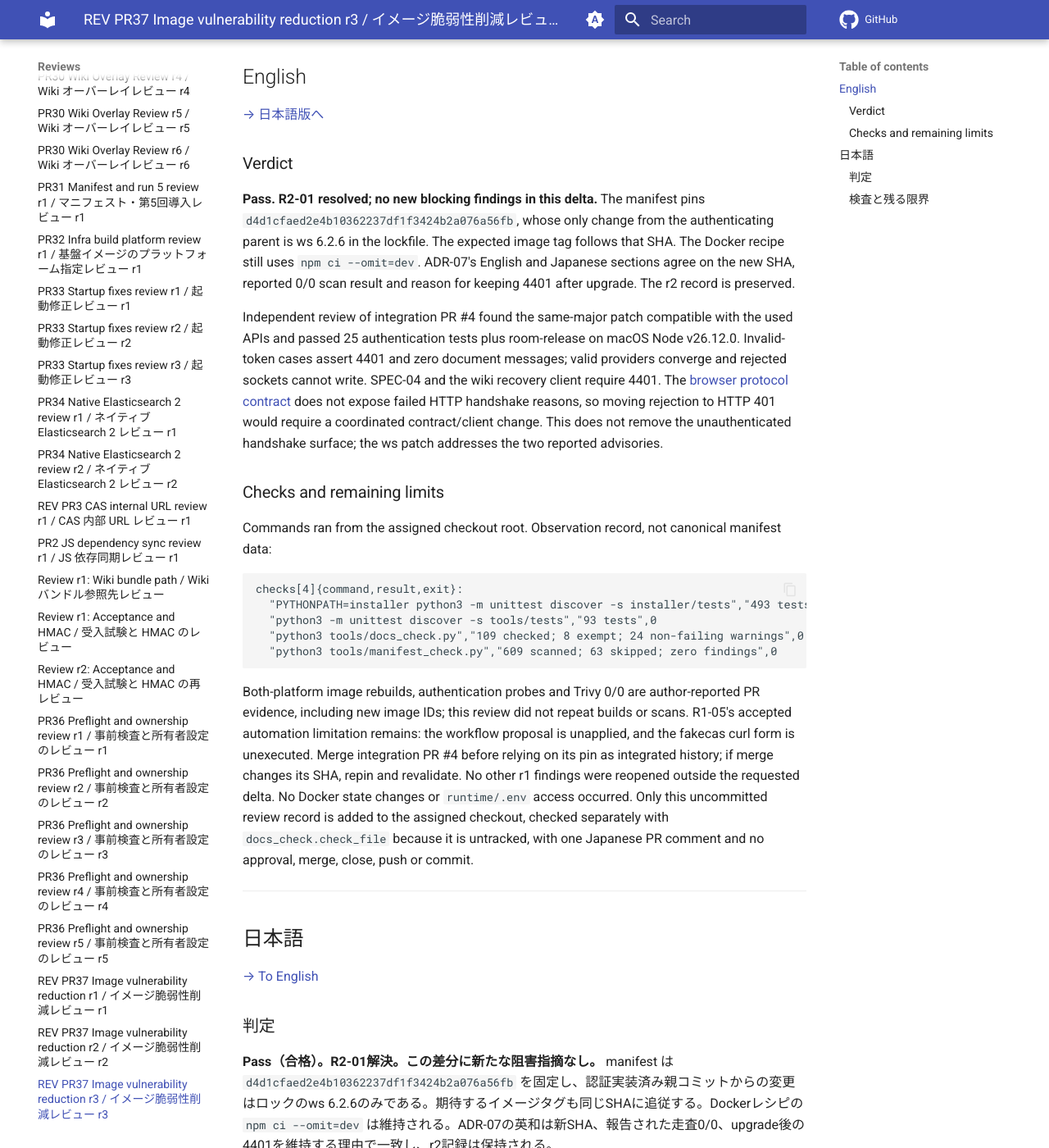
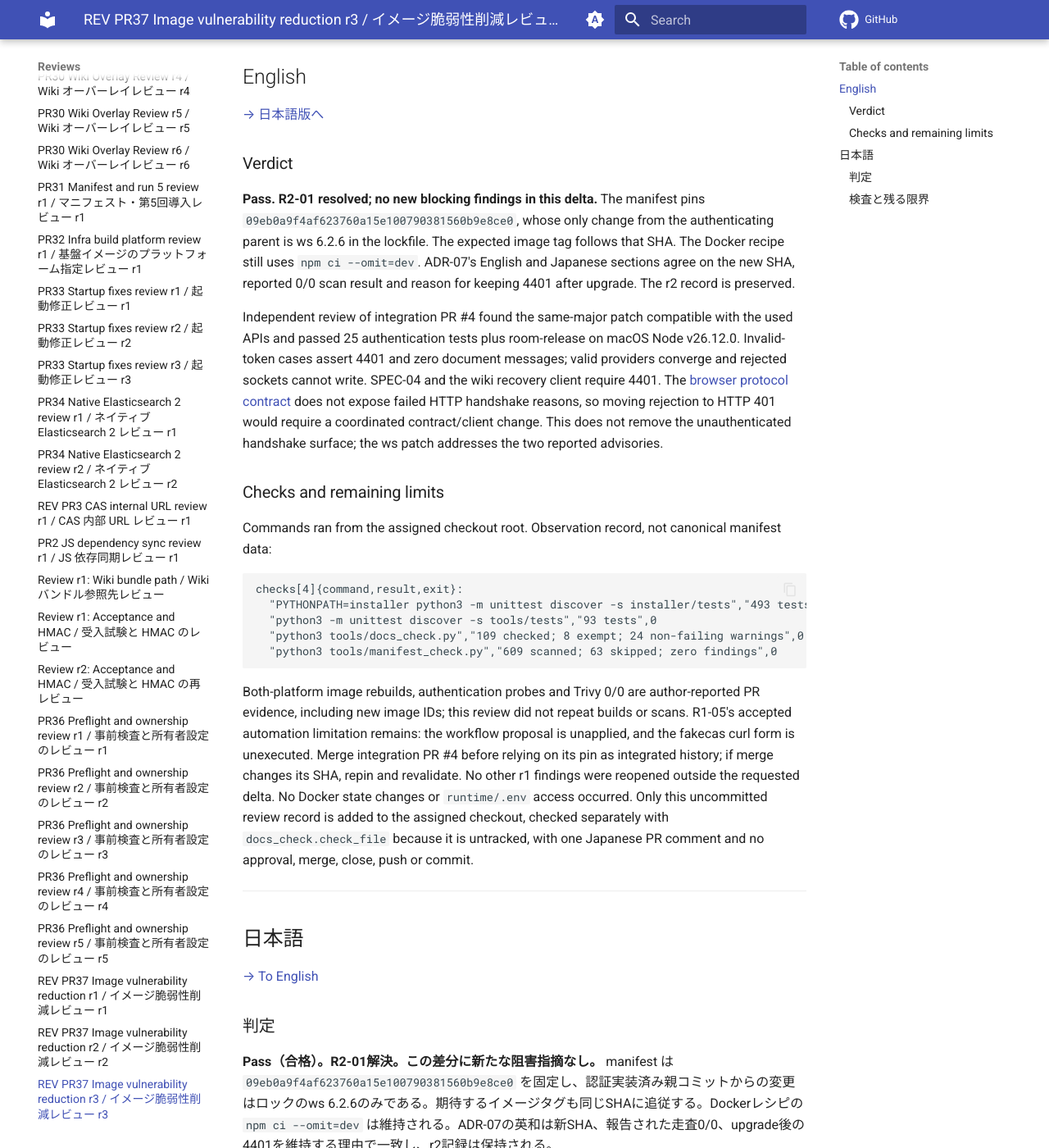
Before and after one commit to RCOSDP/RDM-developer-guide, an MkDocs documentation site: the page built from docs/reviews/2026-11-10_RDM-developer-guide_PR37_Image_Vuln_Reduction_r3.md, in a window 1280 px wide and 1400 px high, scrolled down 597 px. Shown: the whole window at 82% size. Built offline with MkDocs 1.6.1 and Material for MkDocs 9.7.7, drawn with Linux system fonts in a browser that asks for light colours; a script that is not in the unit is left out; comment, search, counter and statistics services are not loaded.

Commit message:
fix(manifest): y-websocket の固定し直しに合わせて試験を更新し、記録の SHA を元に戻す
直前のコミットの一括置換は、測定時点を示す ADR-07 の SHA と、原文を保つレビュー r3 の記録まで書き換えていた。
どちらも元の 09eb0a9f に戻す。PR #4 の head と squash の結果はツリーが同一で、測定値は有効。
固定した SHA を期待する単体試験は新しい SHA に更新した。

Co-Authored-By: Claude Opus 5.5 <noreply@anthropic.com>
Claude-Session: https://claude.ai/code/session_01BW1YQk71jLXY2FaSzMnnYJ

```diff
--- a/docs/reviews/2026-11-10_RDM-developer-guide_PR37_Image_Vuln_Reduction_r3.md
+++ b/docs/reviews/2026-11-10_RDM-developer-guide_PR37_Image_Vuln_Reduction_r3.md
@@ -19,7 +19,7 @@
 
 ### Verdict
 
-**Pass. R2-01 resolved; no new blocking findings in this delta.** The manifest pins `d4d1cfaed2e4b10362237df1f3424b2a076a56fb`, whose only change from the authenticating parent is ws 6.2.6 in the lockfile. The expected image tag follows that SHA. The Docker recipe still uses `npm ci --omit=dev`. ADR-07's English and Japanese sections agree on the new SHA, reported 0/0 scan result and reason for keeping 4401 after upgrade. The r2 record is preserved.
+**Pass. R2-01 resolved; no new blocking findings in this delta.** The manifest pins `09eb0a9f4af623760a15e100790381560b9e8ce0`, whose only change from the authenticating parent is ws 6.2.6 in the lockfile. The expected image tag follows that SHA. The Docker recipe still uses `npm ci --omit=dev`. ADR-07's English and Japanese sections agree on the new SHA, reported 0/0 scan result and reason for keeping 4401 after upgrade. The r2 record is preserved.
 
 Independent review of integration PR #4 found the same-major patch compatible with the used APIs and passed 25 authentication tests plus room-release on macOS Node v26.12.0. Invalid-token cases assert 4401 and zero document messages; valid providers converge and rejected sockets cannot write. SPEC-04 and the wiki recovery client require 4401. The [browser protocol contract](https://websockets.spec.whatwg.org/#feedback-from-the-protocol) does not expose failed HTTP handshake reasons, so moving rejection to HTTP 401 would require a coordinated contract/client change. This does not remove the unauthenticated handshake surface; the ws patch addresses the two reported advisories.
 
@@ -46,7 +46,7 @@ Both-platform image rebuilds, authentication probes and Trivy 0/0 are author-rep
 
 ### 判定
 
-**Pass（合格）。R2-01解決。この差分に新たな阻害指摘なし。** manifest は `d4d1cfaed2e4b10362237df1f3424b2a076a56fb` を固定し、認証実装済み親コミットからの変更はロックのws 6.2.6のみである。期待するイメージタグも同じSHAに追従する。Dockerレシピの `npm ci --omit=dev` は維持される。ADR-07の英和は新SHA、報告された走査0/0、upgrade後の4401を維持する理由で一致し、r2記録は保持される。
+**Pass（合格）。R2-01解決。この差分に新たな阻害指摘なし。** manifest は `09eb0a9f4af623760a15e100790381560b9e8ce0` を固定し、認証実装済み親コミットからの変更はロックのws 6.2.6のみである。期待するイメージタグも同じSHAに追従する。Dockerレシピの `npm ci --omit=dev` は維持される。ADR-07の英和は新SHA、報告された走査0/0、upgrade後の4401を維持する理由で一致し、r2記録は保持される。
 
 統合PR #4の独立確認で、同一メジャーパッチは使用APIと互換性があり、macOS Node v26.12.0で認証25件とroom-releaseに合格した。不正トークンのケースは4401・文書メッセージ0を検査し、正常なproviderは収束し、拒否接続は書き込めない。SPEC-04とwikiの回復クライアントは4401を必要とする。[ブラウザのプロトコル契約](https://websockets.spec.whatwg.org/#feedback-from-the-protocol)はHTTP handshake失敗の理由を公開しないため、HTTP401への変更には契約とクライアントの同時変更が必要となる。未認証handshake経路は残るが、指摘された2勧告にはwsパッチで対応している。
 
```
Also changed, not shown: docs/decisions/ADR-07_Native_Builds_of_EOL_Middleware.md (+2 -2 lines), 1 other file.
